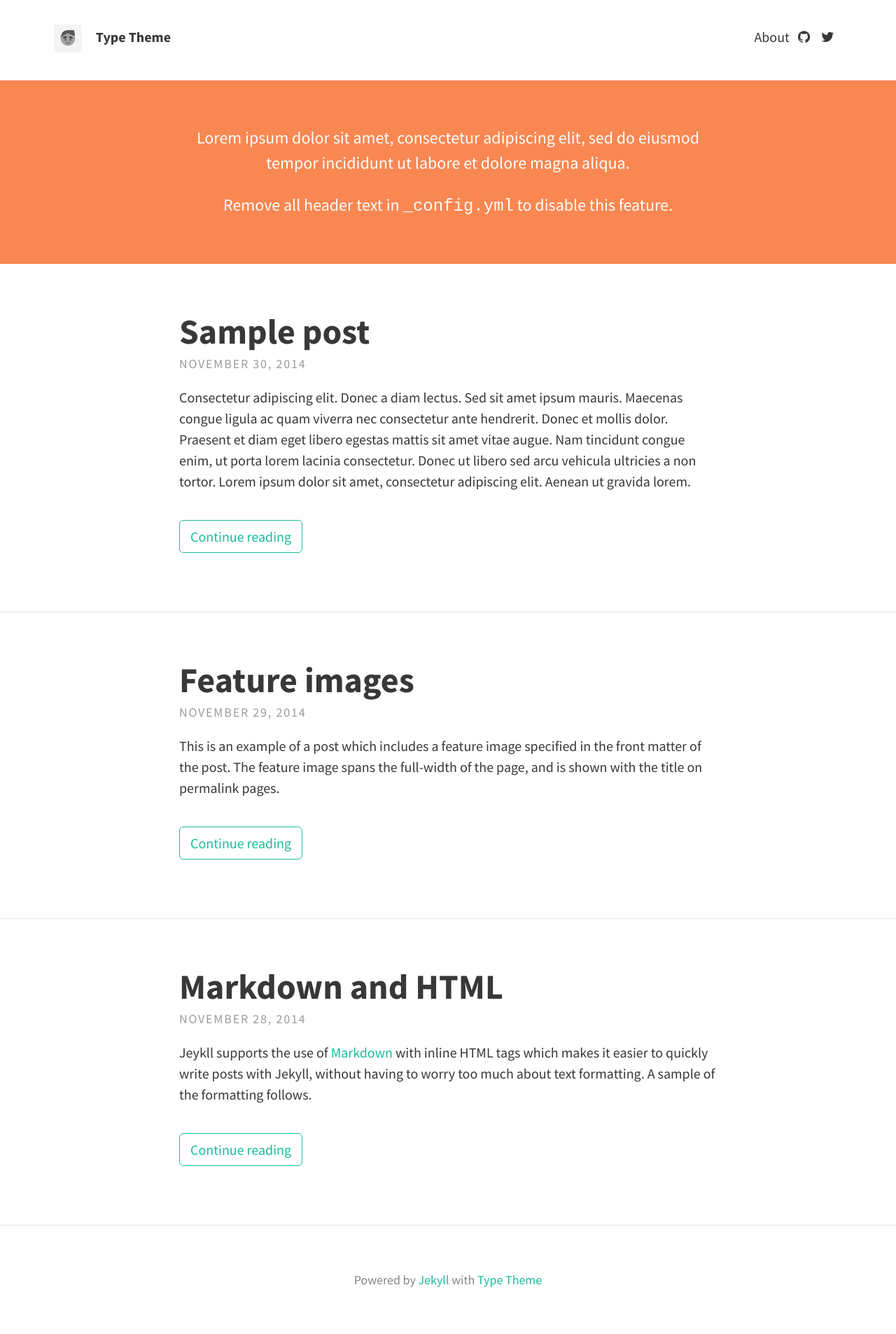
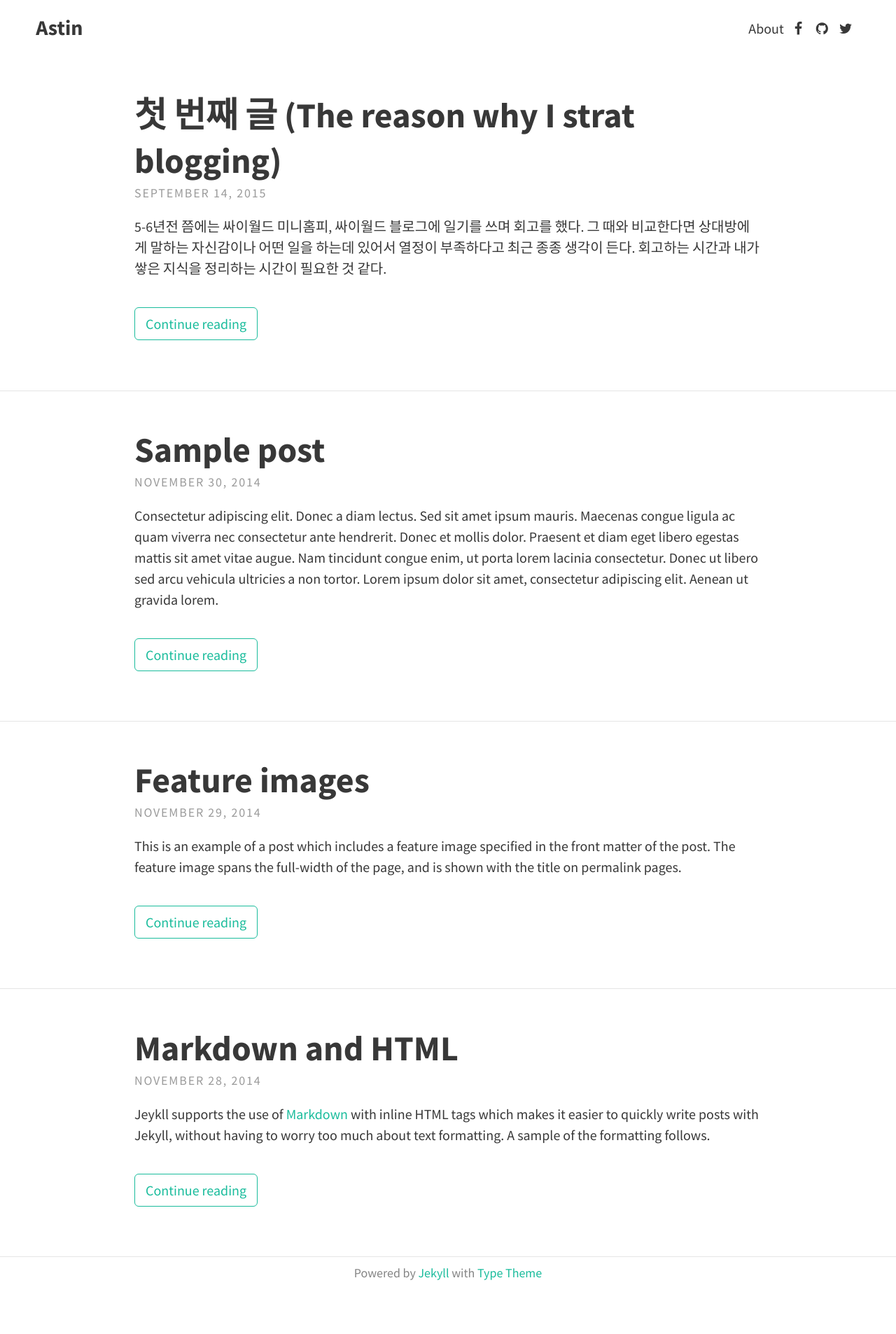
Before and after one commit to AstinCHOI/astinchoi.github.io, a Jekyll site: the page built from index.html, in a window 1280 px wide. Shown: the whole page at 70% size. Built offline with Jekyll 4.4.1, drawn with Linux system fonts in a browser that asks for light colours; nearby versions of some CDN libraries; the list of posts is cut into pages by our own code; after the commit the page ends 1841 px from its top, so only the background shows below that.

Commit message:
initial posting

```diff
--- a/_config.yml
+++ b/_config.yml
@@ -1,20 +1,20 @@
 # SITE CONFIGURATION
 baseurl: "" # the subpath of your site, e.g. /blog/
-url: "http://example.com" # the base hostname & protocol for your site
+url: "http://astinchoi.github.io" # the base hostname & protocol for your site
 
 # THEME-SPECIFIC CONFIGURATION
 theme:
   # Meta
-  title: Type Theme
-  avatar: avatar.png
-  gravatar: # Email MD5 hash
+  title: Astin
+  #avatar: avatar.png
+  #gravatar: # Email MD5 hash
   description: "A website with blog posts and pages" # used by search engines
 
   # Header and footer text
-  header_text: >
-     <p>Lorem ipsum dolor sit amet, consectetur adipiscing elit, sed do eiusmod tempor incididunt ut labore et dolore magna aliqua.</p>
+  # header_text: >
+  #    <p>Lorem ipsum dolor sit amet, consectetur adipiscing elit, sed do eiusmod tempor incididunt ut labore et dolore magna aliqua.</p>
 
-     <p>Remove all header text in <code>_config.yml</code> to disable this feature.</p>
+  #    <p>Remove all header text in <code>_config.yml</code> to disable this feature.</p>
   header_text_feature_image:
   footer_text: >
    Powered by <a href="http://jekyllrb.com">Jekyll</a> with <a href="https://rohanchandra.github.io/project/type/">Type Theme</a>
@@ -25,9 +25,9 @@ theme:
   behance:
   bitbucket:
   dribbble:
-  facebook:
+  facebook: "astin.choi"
   flickr:
-  github: "rohanchandra/type-theme"
+  github: "astinchoi"
   google_plus:
   instagram:
   linkedin:  # Full URL
--- /dev/null
+++ b/_posts/2015-09-14-first-post.md
@@ -0,0 +1,62 @@
+---
+layout: post
+title: 첫 번째 글 (The reason why I strat blogging)
+---
+
+5-6년전 쯤에는 싸이월드 미니홈피, 싸이월드 블로그에 일기를 쓰며 회고를 했다. 그 때와 비교한다면 상대방에게 말하는 자신감이나 어떤 일을 하는데 있어서 열정이 부족하다고 최근 종종 생각이 든다. 회고하는 시간과 내가 쌓은 지식을 정리하는 시간이 필요한 것 같다.
+
+회사에서 미생으로 살아간지 1년이 지났다. 1년 동안 나름 회사 일과 번역, 간간히 수영과 헬스장 그리고 아주 더 간간히 기타와 피아노를 쳤다.
+그리고 지금 현재 내가 하고 있는 모든 분야에서 왠지 제자리 걸음만하고 있다고 느끼고 있다. 그리고, 어느 한 분야에서 잘 하고 있다고 생각하지 않는다.
+
+그래서, 하고 있는 일들에 대해서 회고하는 시간을 갖고자 이렇게 블로그를 시작한다.
+
+
+#### 1. 전공
+
+전공에 대한 지식을 더 확고하게 한다(다른 사람에게 잘 설명할 수 있도록).
+
+먼저, 1년 동안 회사 근무시간 외 혹은 주말에 번역을 했다. 그렇다 보니, 실무에 대한 지식과 경험에 부족함을 느껴서, 번역일을 잠시 중단하고자 한다.
+근무외 시간을 내가 좋아하는 일과 회사에 기여할 수 있는 공통점을 찾아서 뭔가 하고자 한다.
+
+Anyway, 전공에 대해서 앞으로 하고 싶거나, 계획하고 있는 일은..
+
+* 회사에 사용하고 있는 API를 새로 만들거나 보수하기
+* 동료 혹은 고객들을 위한 간단한 도구 만들기
+* 회사에서 사용하거나 관련된 Open Source 찾아서 살펴보기 (Contributer 혹은 Commiter)
+* 1 commit or 1 posting per 1 day
+* 아침에 기술서적 읽기
+
+1-2개는 실행하고 있는데, 아직 번역이 다 마감되지 않아서 차근차근 진행할 계획이다.
+
+
+#### 2. 취미생활
+
+피아노 온라인 1년 수강권(현재 약 8개월 정도 남음)이 방치되고 있다. 기타 같은 곡만 연주하며, 실력이 늘지 않고 있다.
+
+* 피아노 온라인 강의에 나오는 곡들 녹음해서 posting.
+* 기타 연주곡 녹음해서 posting.
+
+
+#### 3. 영어
+
+외국계 회사를 다닌다. 모든 업무는 영어로 습득한다. 전공 번역서를 쓰는 것과는 다르게 영어 읽기에 대한 거리낌과 어려움이 있다. 그리고, 월수금에 하는 10분 전화영어도 "Hi, How are you?"에 그친다. 업무에 바쁠 땐 안 받는 경우도 종종있는데, 튜터에게 이제 안부인사는 필요없다고 이야기 해야겠다(정말 뒤늦게서야.. 이제 약 1달 정도 남았는데, 별로 도움이 되는 것 같지 않아서 그만 둘 생각이다). 그리고 최근 일주일에 한 번씩 영어 회화 모임에 간다. 한국어를 쓰는 모임에서도 말을 잘 하지 않는 편인데, 영어도 똑같다. 조금 더 적극적으로 영어 회화의 모임에 참여해야겠다.
+
+* 전화 영어 하면서, 문법 오류 정리하기
+* 영어 회화 모임 적극적으로 참여하기(메모 및 할말 준비, 정리)
+* 영어로 된 기술 포스팅 번역해서 블로그에 올리기 or 영어 일기 가끔씩 쓰기
+
+
+#### 4. 일기
+
+사실, 혼자 있는 시간이 상대적으로 많아서(대화하는 시간이 거의 없어서), 블로그에 고해성사를 하고자 한다.
+
+사람들은 집단(학교, 회사 등)에서 했던 생활 패턴을 쉽게 못 버리고, 다른 집단으로 가서 그대로 행동하는 경향이 있다. 어떤 일을 하더라도 무의식적으로 자신의 패턴을 유지한다는 것이다. 내가 가진 나쁜 패턴이 무엇이 있는지 일기를 통해 회고하는 시간을 가지고자 한다.
+
+* 세미나 및 컨퍼런스 후기 posting.
+* 앞으로의 계획 posting.
+* 감성을 주체할 수 없을 때, posting something.
+
+
+사실, 6개월 전 이런 계획을 쓴 블로그를 봤다. 그 계획의 50-60% 정도 달성한것 같다.
+블로그를 통해 생산성에 대해서 조금 더 끊임없이 고민해야겠다.
+스파르타!
--- a/_sass/base/_utility.scss
+++ b/_sass/base/_utility.scss
@@ -11,6 +11,13 @@
     padding: $padding-small * 1.5 $padding-large / 1.6;
   }
 }
+%padding-footer {
+  padding: 0.7%;
+  @media (max-width: 1000px) {
+    padding: $padding-small * 1.5 $padding-large / 1.6;
+  }
+}
+
 %link-hover {
   text-decoration: underline;
   color: darken($link-color, 15%);
--- a/_sass/base/_variables.scss
+++ b/_sass/base/_variables.scss
@@ -4,9 +4,9 @@ $font-family-headings: 'Source Sans Pro', Helvetica, Arial, sans-serif;
 $font-size: 1.25em;
 
 // Padding
-$padding-large: 20%;
-$padding-small: 5%;
-$padding-x-small: 3%;
+$padding-large: 15%;
+$padding-small: 4%;
+$padding-x-small: 2%;
 
 // Brand colours
 $brand-color: #fff;
--- a/_sass/includes/_footer.scss
+++ b/_sass/includes/_footer.scss
@@ -1,5 +1,5 @@
 .site-footer {
-  @extend %padding-regular;
+  @extend %padding-footer;
   display: inline-block;
   text-align: center;
   width: 100%;
--- a/_sass/includes/_header.scss
+++ b/_sass/includes/_header.scss
@@ -1,7 +1,6 @@
 .site-header {
   @extend %padding-small;
   background: $brand-color;
-  border-bottom: 1px solid $border-color;
   display: inline-block;
   float: left;
   width: 100%;
@@ -22,8 +21,8 @@
   .site-title {
     float: left;
     font-weight: bold;
-    font-size: 1em;
-    line-height: 1.5;
+    font-size: 1.5em;
+    line-height: 0.9;
   }
 
   .site-nav {
@@ -31,7 +30,6 @@
       margin: 0;
       padding: 0;
       list-style: none;
-      line-height: 1.5;
       float: right;
       text-align: right;
     }
```
Also changed, not shown: about.md (+0 -1 lines).
